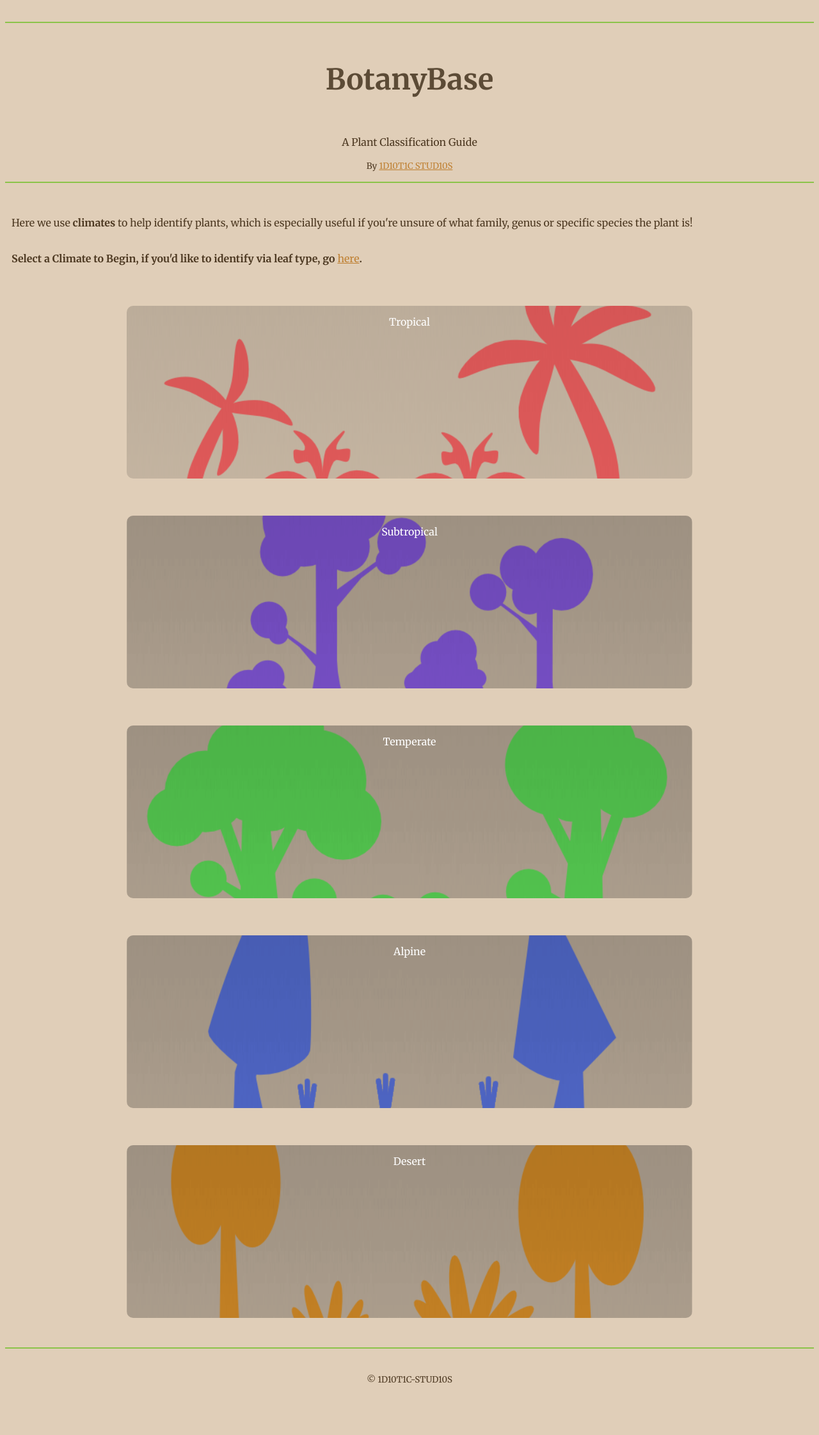
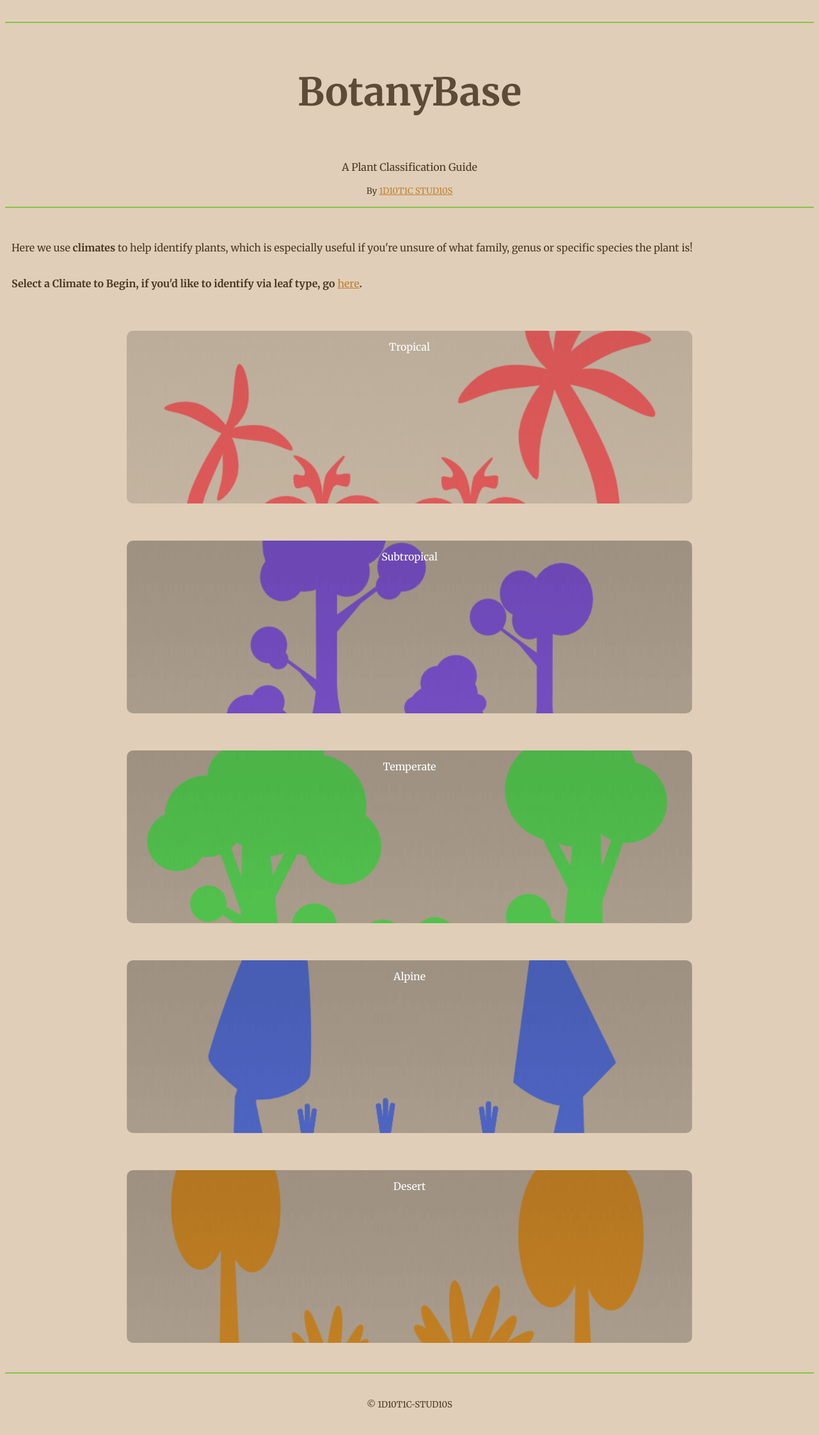
Before and after one commit to BotanyBase/botanybase.github.io, a Jekyll site: the page built from index.html, in a window 1280 px wide. Shown: the whole page at 64% size. Built offline with Jekyll 4.4.1, drawn with Linux system fonts in a browser that asks for light colours; before the commit the page ends 2204 px from its top, so only the background shows below that.

Commit message:
Update index.html

```diff
--- a/index.html
+++ b/index.html
@@ -23,7 +23,7 @@ title: Main
 
 <br>
 <hr>
-<h1 style="text-align: center; padding: 30px; font-size: 45px;">BotanyBase</h1>
+<h1 style="text-align: center; padding: 30px; font-size: 60px;">BotanyBase</h1>
 <p style="text-align: center;">A Plant Classification Guide</p>
 <small><p style="text-align: center;">By <a href="https://1d10t1c-stud10s.github.io">1D10T1C STUD10S</a></small>
 <br>
```
